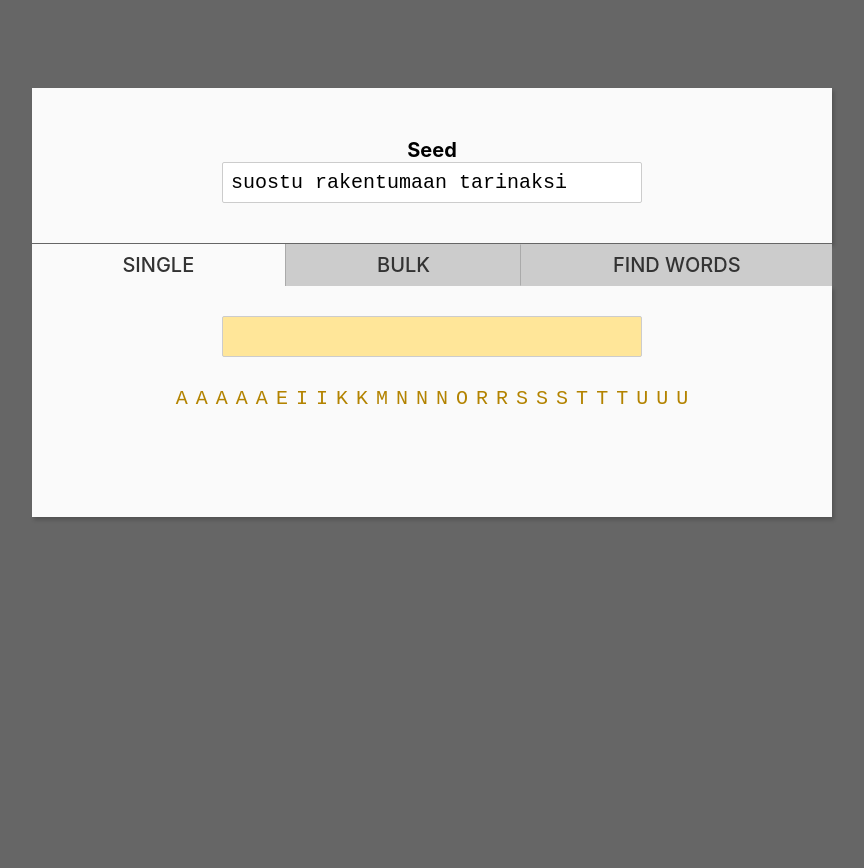
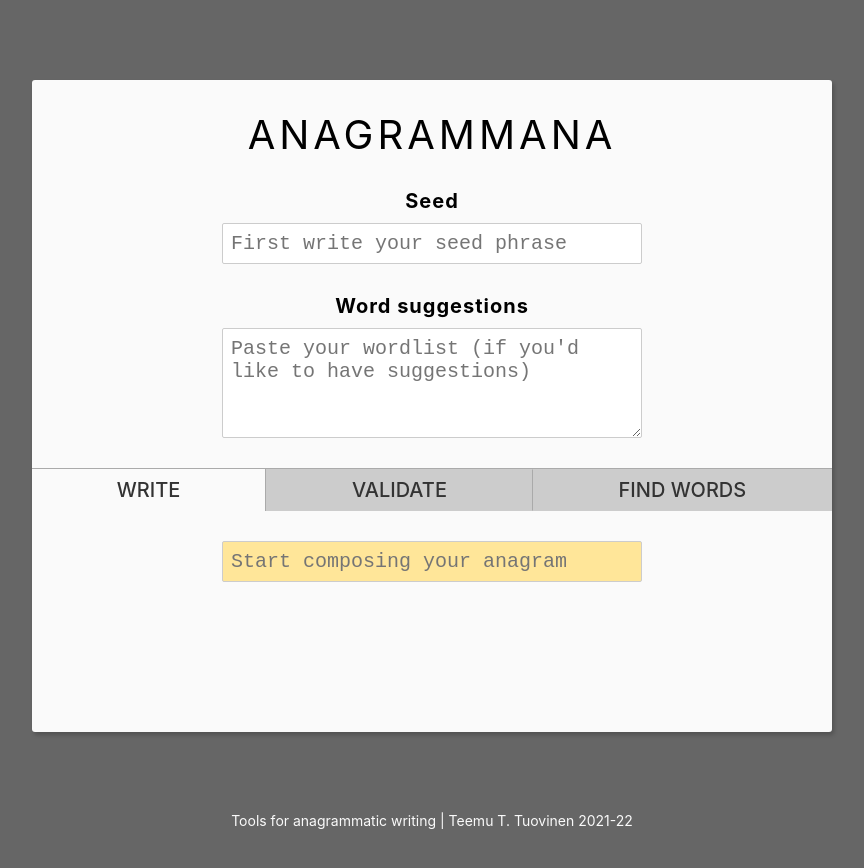
Before and after one commit to ttuovinen/anagrammana, a Svelte app: page / in a window 1280 px wide. Shown: the whole page, without its empty margins (208-1072 px from the left). Before the commit the page ends 800 px from the top, so only its background shows below. Built offline with nearby package versions, Linux system fonts and the light colour scheme.

Commit message:
Add word suggestions
...and some "branding"

```diff
--- a/public/global.css
+++ b/public/global.css
@@ -1,33 +1,29 @@
 * {
   box-sizing: border-box;
+  margin: 0;
+  padding: 0;
 }
 
 html,
 body {
-  position: relative;
-  width: 100%;
-  height: 100%;
   font-size: 20px;
+}
+@media screen and (max-width: 600px) {
+  html,
+  body {
+    font-size: 16px;
+  }
 }
 
 body {
   background: #666;
-  margin: 0;
-  padding: 8px;
-  box-sizing: border-box;
   font-family: -apple-system, BlinkMacSystemFont, "Segoe UI", Roboto,
     Oxygen-Sans, Ubuntu, Cantarell, "Helvetica Neue", sans-serif;
 }
-h1,
-h2,
-h3,
-h4,
-h5 {
-  margin: 1em 0 0;
-}
+
 ul,
 ol {
-  margin: 0;
+  margin: 0 0 0 1rem;
 }
 a {
   color: rgb(0, 100, 200);
@@ -41,9 +37,30 @@ a:hover {
 a:visited {
   color: rgb(0, 80, 160);
 }
+h1 {
+  font-size: 2rem;
+  font-weight: normal;
+  letter-spacing: 0.1em;
+}
+h2 {
+  font-size: 1.5rem;
+  font-weight: bold;
+  letter-spacing: 0.05em;
+}
+h2 {
+  font-size: 1.25rem;
+  font-weight: bold;
+  letter-spacing: 0.05em;
+}
+h4 {
+  font-size: 1rem;
+  font-weight: bold;
+  letter-spacing: 0.05em;
+}
 
 label {
   display: block;
+  width: 100%;
 }
 
 input,
@@ -54,7 +71,6 @@ textarea {
   font-size: inherit;
   -webkit-padding: 0.4em 0;
   padding: 0.4em;
-  margin: 0 0 0.5em 0;
   box-sizing: border-box;
   border: 1px solid #ccc;
   border-radius: 2px;
@@ -62,6 +78,11 @@ textarea {
 
 input:disabled {
   color: #ccc;
+}
+
+input,
+textarea {
+  font-family: "Courier New", Courier, monospace;
 }
 
 button {
@@ -107,10 +128,30 @@ button:focus {
 .text-center {
   text-align: center;
 }
+.lowercase {
+  text-transform: lowercase;
+}
+.pre-wrap {
+  white-space: pre-wrap;
+}
+.flex-row {
+  display: flex;
+  flex-direction: row;
+}
 .flex-col {
   display: flex;
   flex-direction: column;
+  flex-wrap: wrap;
 }
-.gap-1 {
-  gap: 1rem;
+.align-start {
+  align-items: flex-start;
 }
+.align-center {
+  align-items: center;
+}
+.gap-sm {
+  gap: 0.5rem;
+}
+.gap-md {
+  gap: 1.5rem;
+}
--- a/public/index.html
+++ b/public/index.html
@@ -4,7 +4,7 @@
     <meta charset="utf-8" />
     <meta name="viewport" content="width=device-width,initial-scale=1" />
 
-    <title>Anagrammana</title>
+    <title>Anagrammana | Tools for anagrammatic writing</title>
 
     <link rel="icon" type="image/png" href="/favicon.png" />
     <link rel="stylesheet" href="/global.css" />
--- a/src/AnagramRow.svelte
+++ b/src/AnagramRow.svelte
@@ -1,4 +1,6 @@
 <script lang="ts">
+  import type { AnagramData } from "./types/types";
+
   export let data: AnagramData;
 </script>
 
--- a/src/App.svelte
+++ b/src/App.svelte
@@ -2,7 +2,7 @@
   import BulkValidator from "./BulkValidator.svelte";
   import SingleEditor from "./SingleEditor.svelte";
   import WordFinder from "./WordFinder.svelte";
-  import { verseToIds } from "./utils/common";
+  import { textToWords, verseToIds } from "./utils/common";
 
   enum Tab {
     single,
@@ -10,33 +10,55 @@
     findWords,
   }
 
-  let seed: string = "suostu rakentumaan tarinaksi";
+  let seed: string = "";
+  let words: string = "";
   let chosenTab: Tab = Tab.single;
 
   $: seedIds = verseToIds(seed);
+  $: wordList = textToWords(words);
 
   function setTab(value: Tab) {
     chosenTab = value;
   }
+
+  function addToWords(value: string[]) {
+    wordList = [...new Set([...wordList, ...value])];
+    words = wordList.join(" ");
+  }
 </script>
 
 <main>
-  <div class="section text-center">
-    <h4>Seed</h4>
-    <label class="control-item">
-      <input class="input-text" type="text" bind:value={seed} />
+  <div class="section text-center flex-col gap-md">
+    <h1>ANAGRAMMANA</h1>
+    <label class="flex-col gap-sm align-center">
+      <h4>Seed</h4>
+      <input
+        class="input-text"
+        type="text"
+        bind:value={seed}
+        placeholder="First write your seed phrase"
+      />
+    </label>
+    <label class="flex-col gap-sm align-center">
+      <h4>Word suggestions{wordList.length ? ` (${wordList.length})` : ""}</h4>
+      <textarea
+        class="input-text"
+        bind:value={words}
+        rows="4"
+        placeholder="Paste your wordlist (if you'd like to have suggestions)"
+      />
     </label>
   </div>
   <div class="tabs">
     <button
       class="tab"
       class:tab--active={chosenTab === Tab.single}
-      on:click={() => setTab(Tab.single)}>Single</button
+      on:click={() => setTab(Tab.single)}>Write</button
     >
     <button
       class="tab"
       class:tab--active={chosenTab === Tab.bulk}
-      on:click={() => setTab(Tab.bulk)}>Bulk</button
+      on:click={() => setTab(Tab.bulk)}>Validate</button
     >
     <button
       class="tab"
@@ -46,32 +68,40 @@
   </div>
   <div class="section">
     {#if chosenTab === Tab.single}
-      <SingleEditor {seedIds} />
+      <SingleEditor {seedIds} {wordList} />
     {/if}
     {#if chosenTab === Tab.bulk}
       <BulkValidator {seedIds} />
     {/if}
     {#if chosenTab === Tab.findWords}
-      <WordFinder {seedIds} />
+      <WordFinder {seedIds} {addToWords} />
     {/if}
   </div>
 </main>
+<footer class="site-footer">
+  Tools for anagrammatic writing | Teemu T. Tuovinen 2021-22
+</footer>
 
 <style>
   main {
-    margin: 0 auto;
-    padding: 4rem 0;
-    width: 800px;
-    max-width: 95%;
+    margin: 2rem 0;
+    background: #fafafa;
+  }
+  @media (min-width: 600px) {
+    main {
+      margin: 4rem auto;
+      box-shadow: 2px 3px 4px #0003;
+      border-radius: 3px;
+      width: 800px;
+      max-width: 95%;
+    }
   }
   .section {
-    background: #fafafa;
     padding: 1.5em;
-    box-shadow: 2px 3px 4px #0003;
   }
   .tabs {
     display: flex;
-    border-top: 1px solid #666;
+    border-top: 1px solid #aaa;
   }
   .tab {
     background: #ccc;
@@ -91,11 +121,11 @@
   .input-text {
     width: 420px;
     max-width: 100%;
-    font-family: "Courier New", Courier, monospace;
   }
-  @media (min-width: 640px) {
-    main {
-      max-width: none;
-    }
+  .site-footer {
+    font-size: 14px;
+    text-align: center;
+    margin: 0 2rem 2rem;
+    color: #fafafa;
   }
 </style>
--- a/src/BulkValidator.svelte
+++ b/src/BulkValidator.svelte
@@ -1,5 +1,6 @@
 <script lang="ts">
   import AnagramRow from "./AnagramRow.svelte";
+  import type { AnagramData } from "./types/types";
   import { checkLetters, nonAlphanumeric } from "./utils/common";
 
   export let seedIds: string[] = [];
@@ -79,17 +80,17 @@
   }
 </script>
 
-<div class="flex-col gap-1">
-  <div>
+<div class="flex-col gap-md">
+  <div class="flex-col gap-sm align-start">
     <label>
       <textarea
         class="w-100"
         rows="8"
         bind:value={inputText}
-        placeholder="Paste your anagrams here"
+        placeholder="Paste your anagrams for bulk validation"
       />
     </label>
-    <button on:click={handleBulkCheck}>Check</button>
+    <button on:click={handleBulkCheck}>Validate</button>
   </div>
   {#if anagrams.length}
     <h3 class:c-go={!faultyAnagrams.length}>
@@ -101,7 +102,7 @@
           faultyAnagrams.length > 1 ? "anagrams" : "anagram"
         }`}
       </h3>
-      <div class="flex-col gap-1">
+      <div class="flex-col gap-md">
         {#each faultyAnagrams as item}
           <AnagramRow data={item} />
         {/each}
@@ -109,7 +110,7 @@
     {/if}
     {#if duplicates.length}
       <h3 class="c-wait">Possible duplicates</h3>
-      <div class="flex-col gap-1">
+      <div class="flex-col gap-md">
         <ol>
           {#each duplicates as item}
             <li class="mb-1">{item}</li>
--- a/src/SingleEditor.svelte
+++ b/src/SingleEditor.svelte
@@ -1,21 +1,45 @@
 <script lang="ts">
-  import { checkLetters } from "./utils/common";
+  import { checkLetters, hasNoExtraLetters, lengthSort } from "./utils/common";
 
   export let seedIds: string[] = [];
+  export let wordList: string[] = [];
 
   let inputText: string = "";
   let missing: string[] = [];
   let extra: string[] = [];
 
+  let wordSuggestions: string[] = [];
+
   $: {
     // Initialize missing letters array from seed ids
     missing = seedIds;
   }
-  $: perfect = !missing.length && !extra.length;
+
+  $: perfect = !missing.length && !extra.length && inputText.length;
   $: tooMuch = !!extra.length;
 
   function handleCheck() {
     [missing, extra] = checkLetters(seedIds, inputText);
+    if (perfect || tooMuch) {
+      wordSuggestions = [];
+    }
+    if (inputText.slice(-1) === " ") {
+      wordSuggestions = wordList
+        .filter((item) => hasNoExtraLetters(missing, item))
+        .sort(lengthSort);
+    } else {
+      const lastWord = inputText.split(" ").pop();
+
+      wordSuggestions =
+        !lastWord && !extra.length
+          ? []
+          : wordList
+              .filter((item) => item.startsWith(lastWord))
+              .filter((item) =>
+                hasNoExtraLetters(missing, item.substring(lastWord.length))
+              )
+              .sort(lengthSort);
+    }
   }
 </script>
 
@@ -25,6 +49,7 @@
     class:input-text--perfect={perfect}
     class:input-text--toomuch={tooMuch}
     type="text"
+    placeholder="Start composing your anagram"
     bind:value={inputText}
     on:input={handleCheck}
   />
@@ -41,6 +66,16 @@
     <div class="l c-stop">{item.charAt(0) + " "}</div>
   {/each}
 </div>
+{#if wordSuggestions.length}
+  <div class="l-row">
+    {#each wordSuggestions as item}
+      <div class="lowercase">
+        {item}
+      </div>
+    {/each}
+  </div>
+{/if}
+<div />
 
 <style>
   .input-text {
--- a/src/WordFinder.svelte
+++ b/src/WordFinder.svelte
@@ -2,6 +2,7 @@
   import { findPossibleWords } from "./utils/common";
 
   export let seedIds: string[] = [];
+  export let addToWords: (value: string[]) => void;
 
   let inputText: string = "";
   let pristine = true;
@@ -13,23 +14,38 @@
   }
 </script>
 
-<div class="flex-col gap-1">
-  <div>
+<div class="flex-col gap-md">
+  <div class="flex-col gap-sm align-start">
     <label>
       <textarea
         class="w-100"
         rows="8"
         bind:value={inputText}
-        placeholder="Paste any text here (try eg. some book from the Gutenberg project)"
+        placeholder="Paste any text (try e.g. some book from the Gutenberg project)"
       />
     </label>
-    <button on:click={handleFindWords}>Find possible anagram words</button>
+    <button on:click={handleFindWords}>Find possible words for anagrams</button>
   </div>
   {#if possibleWords.length || !pristine}
-    <div class={possibleWords.length ? "italic c-go" : "italic c-wait"}>
-      {possibleWords.length} possible anagram words found
+    <div class="flex-col gap-sm">
+      <div class={possibleWords.length ? "italic c-go" : "italic c-wait"}>
+        {possibleWords.length} possible words found
+      </div>
+      <div class="flex-row gap-sm">
+        {#if possibleWords.length}
+          <button
+            on:click={() =>
+              navigator.clipboard.writeText(possibleWords.join("\n"))}
+            >Copy to clipboard</button
+          >
+          <button on:click={() => addToWords(possibleWords)}
+            >Add to word suggestions</button
+          >
+        {/if}
+      </div>
     </div>
-    <div style="white-space: pre-wrap">
+
+    <div class="pre-wrap">
       {possibleWords.join("\n")}
     </div>
   {/if}
--- a/src/types/types.ts
+++ b/src/types/types.ts
@@ -1,4 +1,4 @@
-type AnagramData = {
+export type AnagramData = {
   verse: string;
   justLetters?: string;
   missing: string[];
--- a/src/utils/common.ts
+++ b/src/utils/common.ts
@@ -1,5 +1,8 @@
 export const nonAlphanumeric = /[^a-záàâäãåçéèêëíìîïñóòôöõúùûüýÿæœ0-9]/gi;
 export const specialChars = /[^ a-záàâäãåçéèêëíìîïñóòôöõúùûüýÿæœ0-9]/gi;
+
+export const alphaSort = (a: string, b: string) => a.localeCompare(b);
+export const lengthSort = (a: string, b: string) => b.length - a.length;
 
 const difference = (arr1: string[], arr2: string[]) =>
   arr1.filter((item) => !arr2.includes(item));
@@ -27,15 +30,26 @@ export const checkLetters = (seedIds: string[], inputText: string) => {
   return [missing, extra];
 };
 
-export const textToWords = (text: string) =>
-  text
-    .replace(/\s+/g, " ")
-    .replace(specialChars, "")
-    .toLowerCase()
-    .split(" ")
-    .filter(Boolean);
+export const textToWords = (text: string) => [
+  ...new Set(
+    text
+      .replace(/\s+/g, " ")
+      .replace(specialChars, "")
+      .toLowerCase()
+      .split(" ")
+      .filter(Boolean)
+  ),
+];
+
+// Missing letters might be like ['a3', 'a4', 't2] so this changes them to ['a1', 'a2', 't1']
+const reId = (ids: string[]) =>
+  verseToIds(ids.map((item) => item.split("")[0]).join(""));
+
+export const hasNoExtraLetters = (seedIds: string[], inputText: string) => {
+  return !checkLetters(reId(seedIds), inputText)[1].length;
+};
 
 export const findPossibleWords = (seedIds: string[], text: string) => {
   const words = [...new Set(textToWords(text))];
-  return words.filter((item) => !checkLetters(seedIds, item)[1].length);
+  return words.filter((item) => hasNoExtraLetters(seedIds, item));
 };
```
Also changed, not shown: 1 other file (tests, documents, lock files or other folders).
